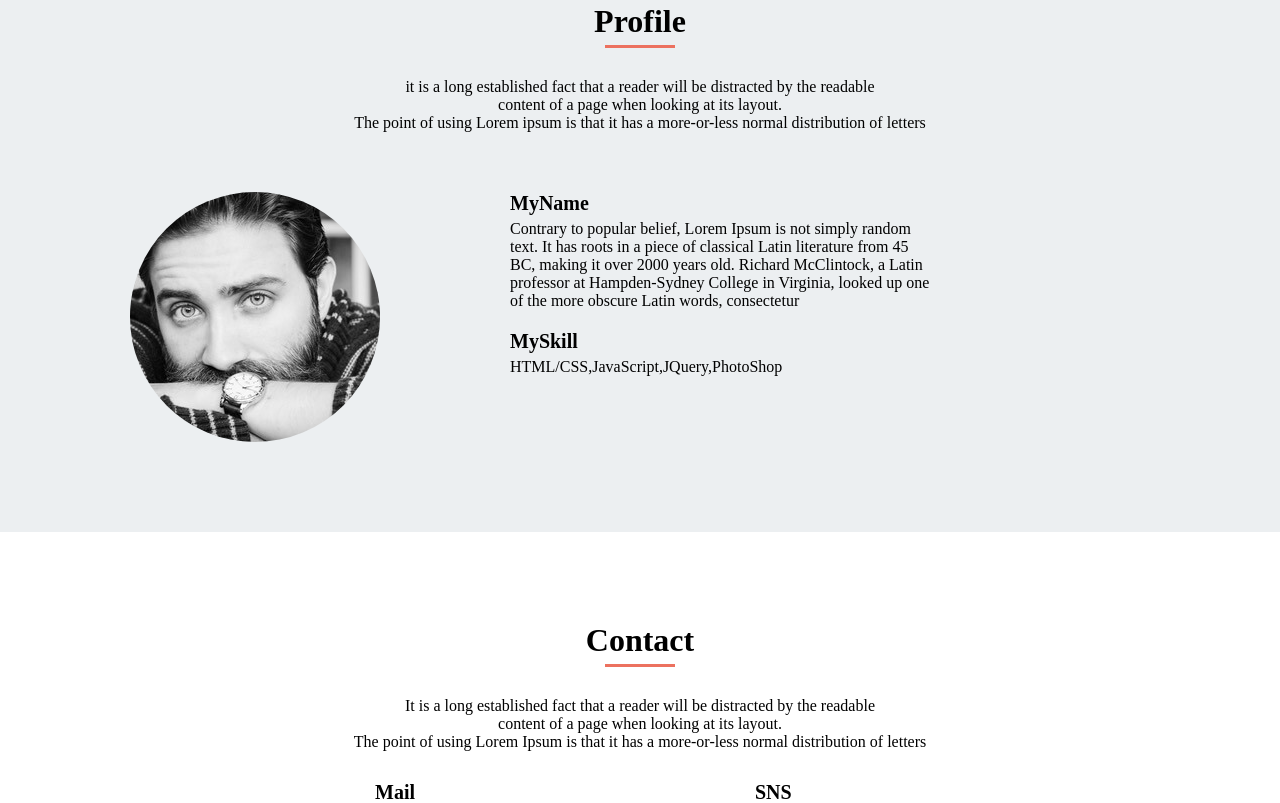
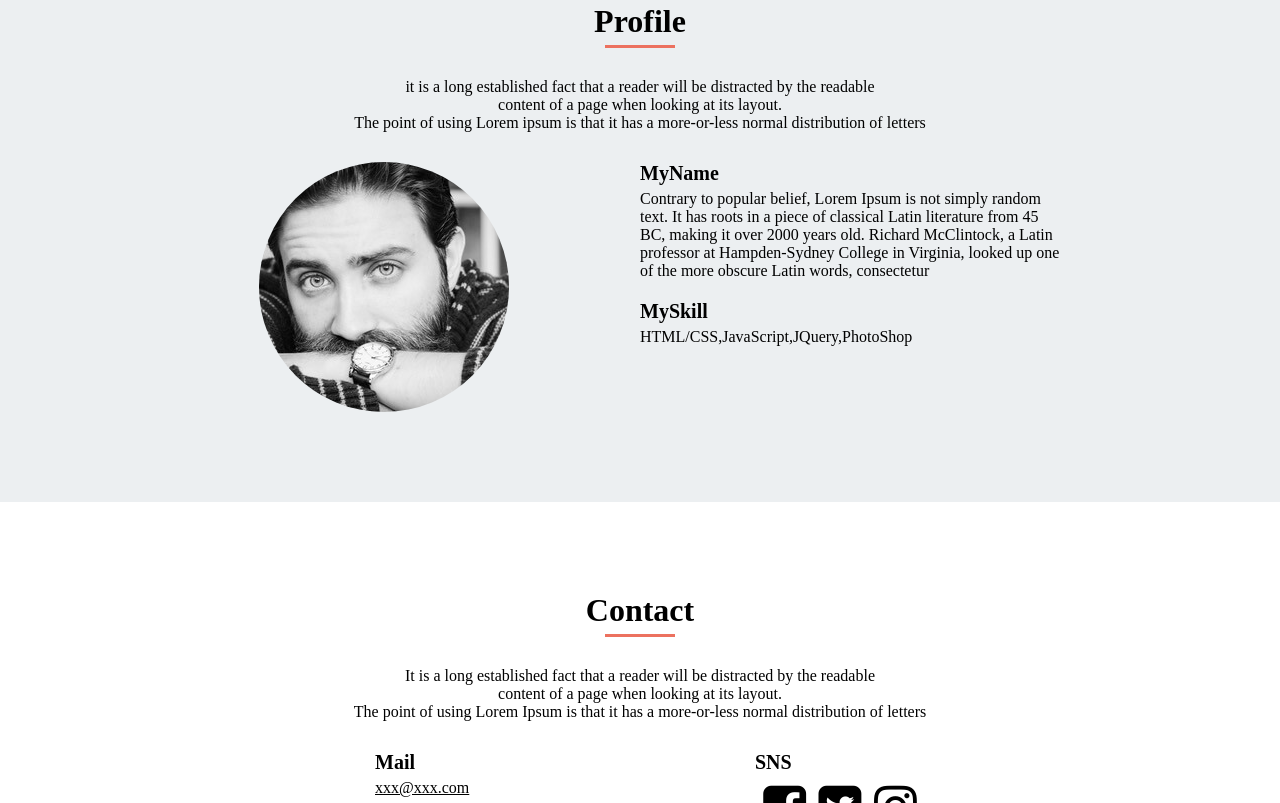
Before and after one commit to infra-bbb/1-11, a plain HTML site: page index.html in a window 1280 px wide. Shown: the part 2233-3036 px from the top of the page. Drawn offline with Linux system fonts and the light colour scheme.

Commit message:
[Finish] 1-11

```diff
--- a/index.html
+++ b/index.html
@@ -107,6 +107,8 @@
     <div class="main-topic">
       <!-- <div class="main-topic-topic"> -->
         <div class="content">
+          <div class="profile-content">
+
             <h1 class="main-content-h">Profile</h1>
             <div class="under-bar"></div>
             <p class="main-content-p">
@@ -115,7 +117,8 @@
               The point of using Lorem ipsum is that it has a more-or-less normal distribution of letters
             </p>
           </div>
-        <div class="prolfile-content clearfix">
+        </div>
+        <div class="profile-content clearfix">
           <div class="profile-element">
             <div class="profile-img"></div>
           </div>
--- a/style.css
+++ b/style.css
@@ -74,6 +74,7 @@ header {
   padding: 90px 0;
   margin: 0 auto;
   height: auto;
+  /* width: 1024px; */
 }
 .main-content {
   width: 920px;
@@ -183,16 +184,17 @@ header {
   margin-right: 0;
 }
 
-.prolfile-content {
+.profile-content {
   width: 1024px;
   height: auto;
-  margin: 30px 0 0 0;
+  margin: 0 auto;
 }
 
 .profile-element {
-  width: 510px;
+  width: 512px;
   height: auto;
   float: left;
+  margin: 0 auto;
 }
 .profile-img {
   background-image: url(./img/my-icon.jpg);
@@ -393,7 +395,7 @@ footer {
     margin-right: 0;
     margin: 0 auto;
   }
-  .prolfile-content {
+  .profile-content {
     width: 90%;
     margin: 0 auto;
   }
```
Lines whose indentation alone changed are shown as unchanged.
